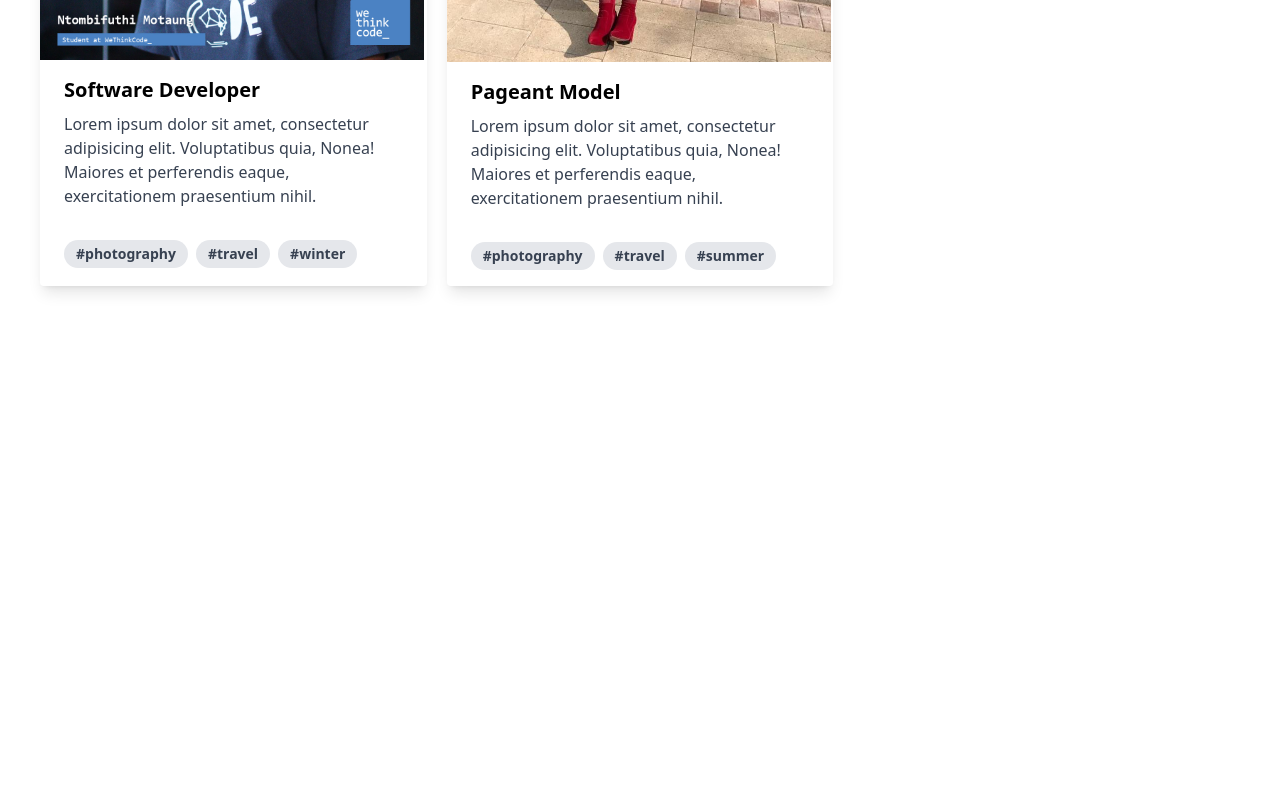
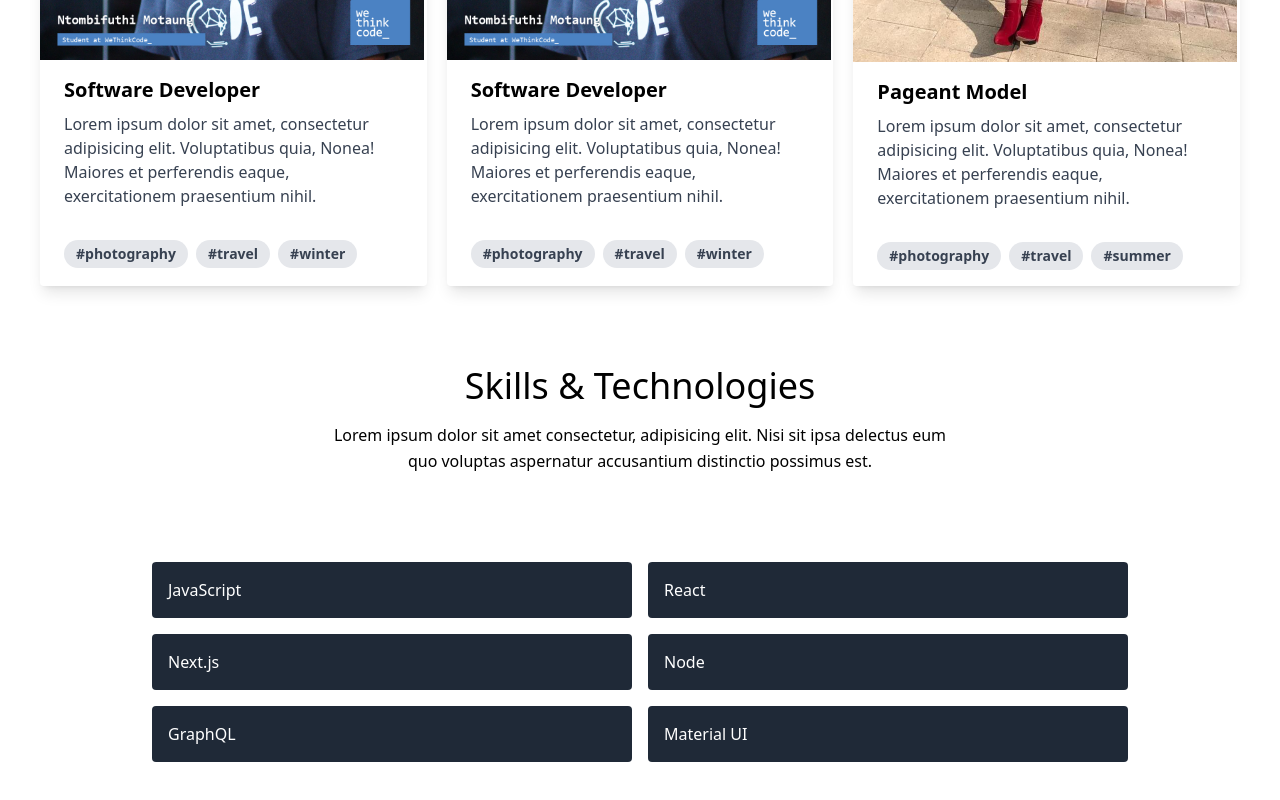
Before and after one commit to NtombiMotaung/SovTech-portfolio, a React (Create React App) app in the folder portfolio/: page / in a window 1280 px wide. Shown: the part 1216-2016 px from the top of the page. Before the commit the page ends 1542 px from the top, so only its background shows below. Built offline with nearby package versions, Linux system fonts and the light colour scheme.

Commit message:
added skills section

```diff
--- a/portfolio/src/App.js
+++ b/portfolio/src/App.js
@@ -2,6 +2,7 @@ import React from "react";
 import About from "./components/About";
 import Navbar from "./components/Navbar";
 import Life from "./components/Life";
+import Skills from "./components/Skills";
 
 
 export default function App() {
@@ -10,6 +11,7 @@ export default function App() {
       <Navbar />
       <About />
       <Life/>
+      <Skills/>
 
     </main>
   );
--- a/portfolio/src/components/Life.js
+++ b/portfolio/src/components/Life.js
@@ -19,6 +19,21 @@ export default function Life() {
  <div class="p-10 grid grid-cols-1 sm:grid-cols-1 md:grid-cols-3 lg:grid-cols-3 xl:grid-cols-3 gap-5">
     {/* <!--Card 1--> */}
     <div class="rounded overflow-hidden shadow-lg">
+      <img class="w-96" src="./me.jpg" alt="Mountain"/>
+      <div class="px-6 py-4">
+        <div class="font-bold text-xl mb-2">Software Developer</div>
+        <p class="text-gray-700 text-base">
+          Lorem ipsum dolor sit amet, consectetur adipisicing elit. Voluptatibus quia, Nonea! Maiores et perferendis eaque, exercitationem praesentium nihil.
+        </p>
+      </div>
+      <div class="px-6 pt-4 pb-2">
+        <span class="inline-block bg-gray-200 rounded-full px-3 py-1 text-sm font-semibold text-gray-700 mr-2 mb-2">#photography</span>
+        <span class="inline-block bg-gray-200 rounded-full px-3 py-1 text-sm font-semibold text-gray-700 mr-2 mb-2">#travel</span>
+        <span class="inline-block bg-gray-200 rounded-full px-3 py-1 text-sm font-semibold text-gray-700 mr-2 mb-2">#winter</span>
+      </div>
+    </div>
+        {/* <!--Card 1--> */}
+        <div class="rounded overflow-hidden shadow-lg">
       <img class="w-96" src="./me.jpg" alt="Mountain"/>
       <div class="px-6 py-4">
         <div class="font-bold text-xl mb-2">Software Developer</div>
--- /dev/null
+++ b/portfolio/src/components/Skills.js
@@ -0,0 +1,35 @@
+// import { BadgeCheckIcon, ChipIcon } from "@heroicons/react/solid";
+import React from "react";
+import { skills } from "../data";
+
+export default function Skills() {
+  return (
+    <section id="skills">
+      <div className="container px-5 py-10 mx-auto">
+        <div className="text-center mb-20">
+          {/* <ChipIcon className="w-10 inline-block mb-4" /> */}
+          <h1 className="sm:text-4xl text-3xl font-medium title-font text-black mb-4">
+            Skills &amp; Technologies
+          </h1>
+          <p className="text-base leading-relaxed xl:w-2/4 lg:w-3/4 mx-auto">
+            Lorem ipsum dolor sit amet consectetur, adipisicing elit. Nisi sit
+            ipsa delectus eum quo voluptas aspernatur accusantium distinctio
+            possimus est.
+          </p>
+        </div>
+        <div className="flex flex-wrap lg:w-4/5 sm:mx-auto sm:mb-2 -mx-2">
+          {skills.map((skill) => (
+            <div key={skill} className="p-2 sm:w-1/2 w-full">
+              <div className="bg-gray-800 rounded flex p-4 h-full items-center">
+                {/* <BadgeCheckIcon className="text-green-400 w-6 h-6 flex-shrink-0 mr-4" /> */}
+                <span className="title-font font-medium text-white">
+                  {skill}
+                </span>
+              </div>
+            </div>
+          ))}
+        </div>
+      </div>
+    </section>
+  );
+}
```
